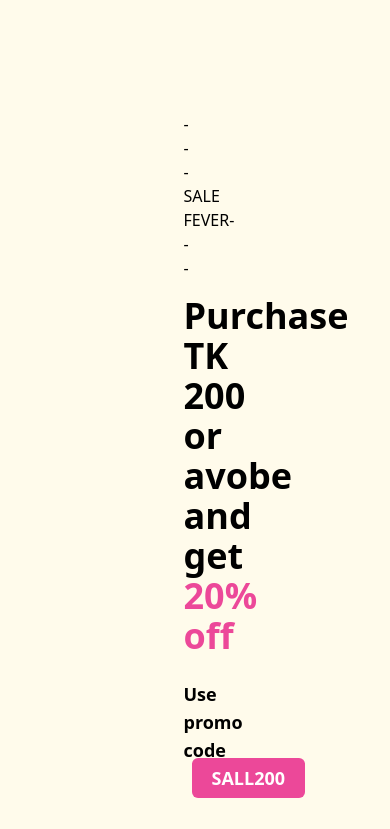
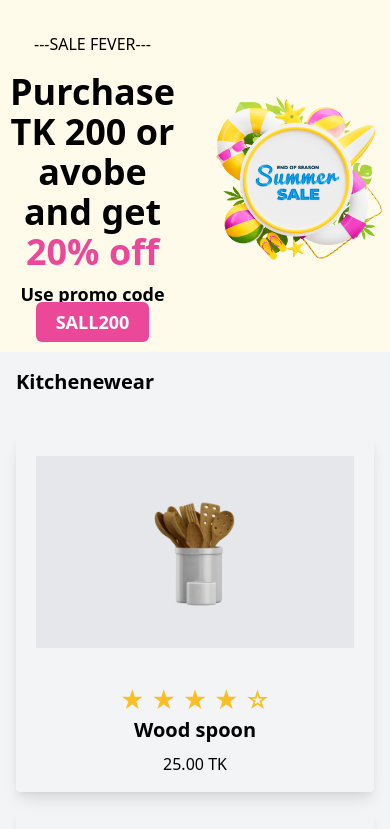
Before and after one commit to SOURAV-MONDAL-DEV/b8-assign-5, a plain HTML site: page index.html in a window 390 px wide. Shown: the top 829 px of the page. Drawn offline with nearby package versions, Linux system fonts and the light colour scheme.

Commit message:
decrese: banner paddig in sm device

```diff
--- a/index.html
+++ b/index.html
@@ -11,15 +11,15 @@
 
 <body>
 
-    <div class="bg-yellow-50 px-48 py-24 flex justify-center items-center  gap-5">
+    <div class="bg-yellow-50 px:4 py-4 lg:px-48 lg:py-24 flex justify-center items-center  gap-5">
         <!-- Left Column with Text -->
         <div class="w-1/2 text-black text-center">
             <p class="my-4 ">---SALE FEVER---</p>
             <h1 class="text-4xl font-bold ">Purchase TK 200 or avobe and get <span class=" text-pink-500">20% off</span>
             </h1>
             <!-- <button class="mt-4 bg-white text-blue-500 font-semibold py-2 px-4 rounded-full">Learn More</button> -->
-            <p class="mt-6 text-lg font-semibold">Use promo code <span
-                    class=" text-white bg-pink-500 mx-2 px-5 py-2 rounded-md">SALL200</span></p>
+            <p class="mt-2 md:mt-6 text-lg font-semibold">Use promo code
+                <span class=" text-white bg-pink-500 mx-2 px-5 py-2 rounded-md">SALL200</span></p>
         </div>
 
         <!-- Right Column with Image -->
```
